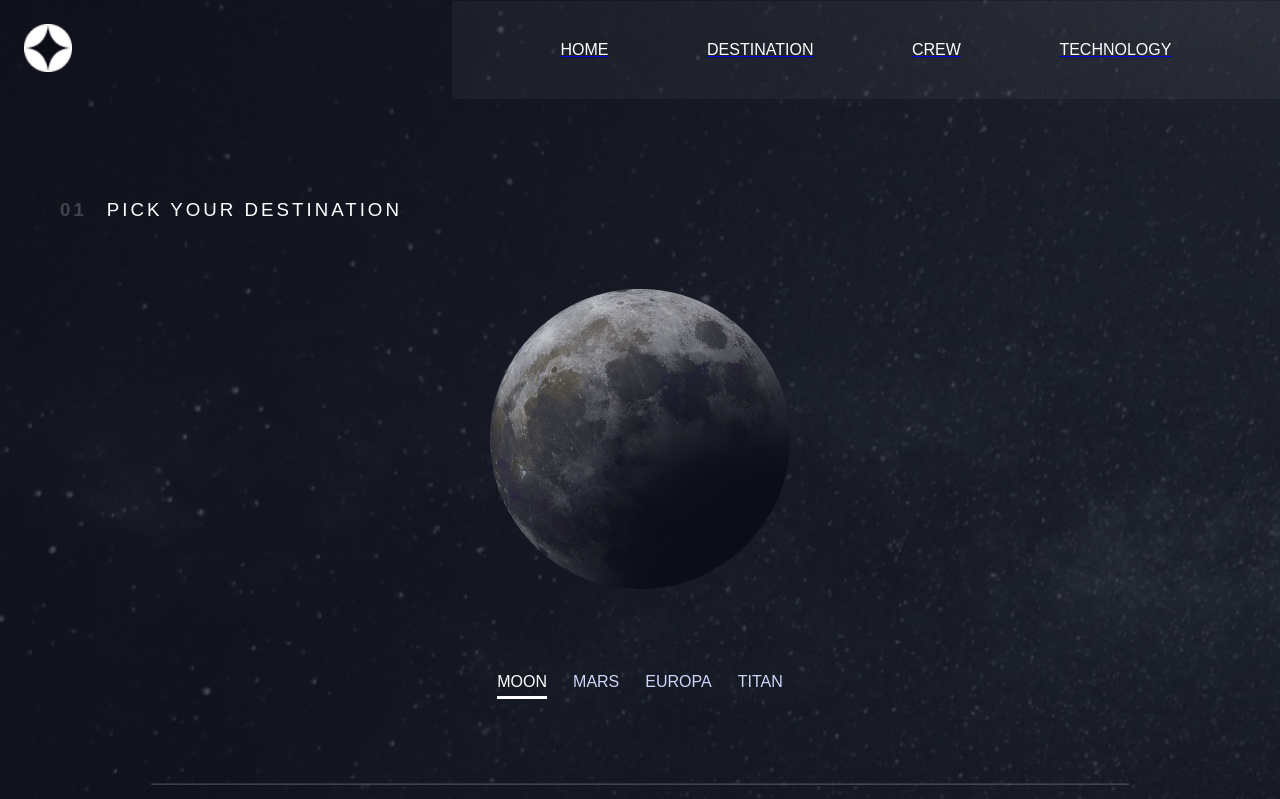
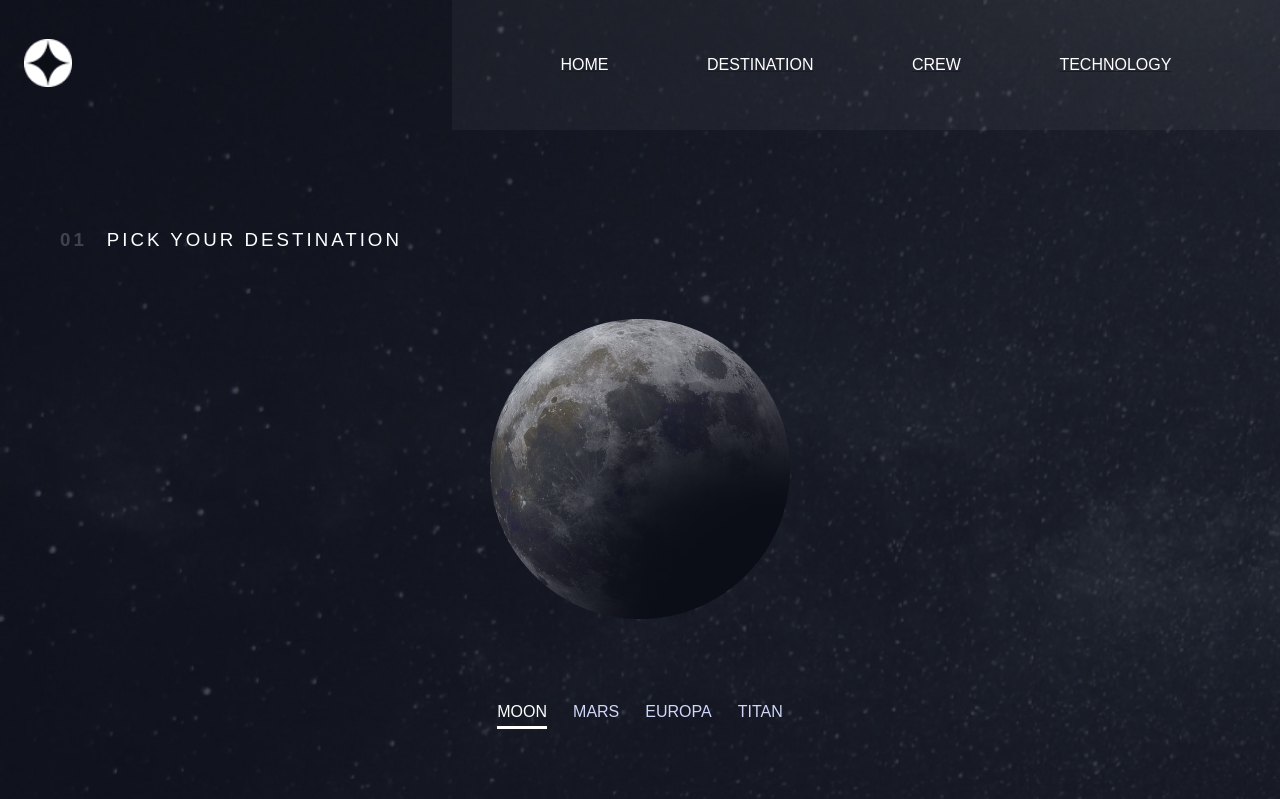
Before and after one commit to elizabet-bagdasaryan/space-tourism, a React (Vite) app: page /destination in a window 1280 px wide. Shown: the top 799 px of the page. Built offline with nearby package versions, Linux system fonts and the light colour scheme; no server answers.

Commit message:
fix: fix header

```diff
--- a/src/Components/Header/Header.css
+++ b/src/Components/Header/Header.css
@@ -11,7 +11,7 @@
   display: none;
 }
 
-.menu-mobile p {
+.menu-mobile div {
   text-align: start;
   margin: 32px 0;
   font-size: 16px;
@@ -89,17 +89,17 @@
     padding: 40px 30px;
     justify-content: space-evenly;
   }
-  .navbar p {
+  .navbar div {
     color: #fff;
     margin: 0 20px;
     text-transform: uppercase;
     display: flex;
   }
-  .navbar p.click {
+  .navbar div.click {
     padding-bottom: 10px;
     border-bottom: 3px solid white;
   }
-  .navbar p p {
+  .navbar div p:nth-child(1) {
     display: none;
   }
 }
@@ -108,15 +108,15 @@
   .header {
     padding: 50px 0 50px 50px;
   }
-  .navbar p {
+  .navbar div {
     font-size: 18px;
   }
-  .navbar p p {
+  .navbar div p:nth-child(1) {
     display: block;
     font-weight: 600;
   }
 
-  .navbar p:hover {
+  .navbar div:hover {
     padding-bottom: 10px;
     border-bottom: 3px solid rgba(255, 255, 255, 0.507);
   }
--- a/src/Components/Header/Header.tsx
+++ b/src/Components/Header/Header.tsx
@@ -40,41 +40,44 @@ function Header() {
 
         <div className="navbar">
           <Link to="/home">
-            <p
+            <div
               onClick={() => handlePages(0)}
               className={clickedPage === 0 ? "click" : ""}
             >
               {" "}
               <p>00</p>
-              Home
-            </p>
+              <p>Home</p>
+            </div>
           </Link>
           <Link to="/destination">
-            <p
+            <div
               onClick={() => handlePages(1)}
               className={clickedPage === 1 ? "click" : ""}
             >
               {" "}
-              <p>01</p>Destination
-            </p>
+              <p>01</p>
+              <p>Destination</p>
+            </div>
           </Link>
           <Link to="/crew">
-            <p
+            <div
               onClick={() => handlePages(2)}
               className={clickedPage === 2 ? "click" : ""}
             >
               {" "}
-              <p>02</p>Crew
-            </p>
+              <p>02</p>
+              <p>Crew</p>
+            </div>
           </Link>
           <Link to="/technology">
-            <p
+            <div
               onClick={() => handlePages(3)}
               className={clickedPage === 3 ? "click" : ""}
             >
               {" "}
-              <p>03</p>Technology
-            </p>
+              <p>03</p>
+              <p>Technology</p>
+            </div>
           </Link>
         </div>
       </div>
@@ -82,27 +85,27 @@ function Header() {
       <div className={`menu-mobile ${menuVisible ? "visible" : ""}`}>
         <img src={Cross} onClick={handleMenuVisibility} className="cross"></img>
         <Link to="/home">
-          <p>
+          <div>
             <b> 00</b> Home{" "}
-          </p>
+          </div>
         </Link>
         <Link to="/destination">
-          <p>
+          <div>
             {" "}
             <b> 01</b> Destination{" "}
-          </p>
+          </div>
         </Link>
         <Link to="/crew">
-          <p>
+          <div>
             {" "}
             <b> 02</b> Crew{" "}
-          </p>
+          </div>
         </Link>
         <Link to="/technology">
-          <p>
+          <div>
             {" "}
             <b> 03</b> Technology{" "}
-          </p>
+          </div>
         </Link>
       </div>
     </div>
```
